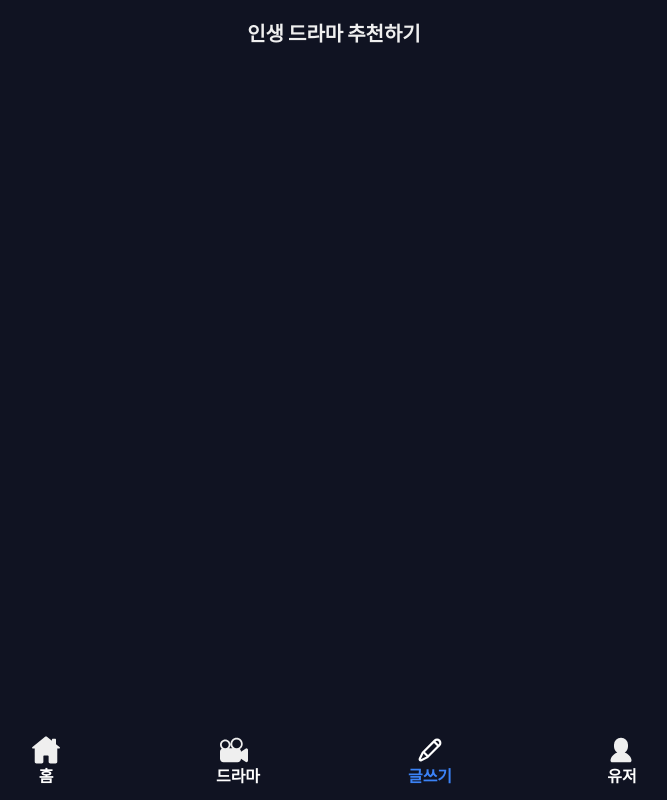
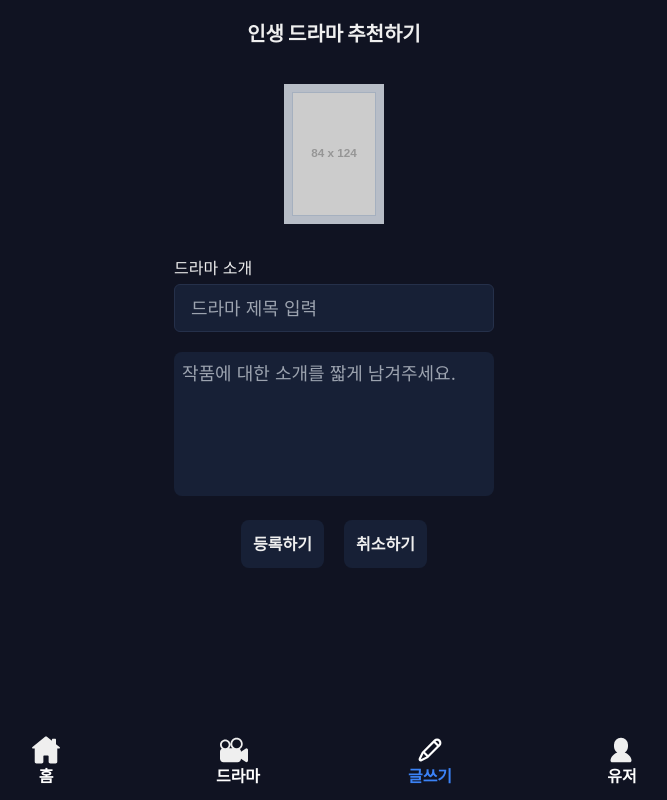
Before and after one commit to minomad/life-drama, a React (Vite) app: page /write in a window 1280 px wide. Shown: the whole page, without its empty margins (306-973 px from the left). Built offline with nearby package versions, Linux system fonts and the light colour scheme; no server answers; what pocketbase would draw is missing.

Commit message:
글쓰기 기능 추가

```diff
--- a/src/components/Input.jsx
+++ b/src/components/Input.jsx
@@ -9,7 +9,7 @@ function Input({ label, type, id, inputRef, placeholder }) {
         name={id}
         id={id}
         placeholder={placeholder}
-        className="my-1 h-12 w-80 rounded-md border border-borderColor bg-secondary p-4"
+        className="my-1 h-12 w-80 text-white text-lg rounded-md border border-borderColor bg-secondary p-4"
       />
     </div>
   );
--- a/src/components/TextArea.jsx
+++ b/src/components/TextArea.jsx
@@ -6,7 +6,7 @@ function TextArea({ textareaRef, id, placeholder }) {
       name={id}
       id={id}
       maxLength="400"
-      className="h-40 w-80 resize-none p-2 text-black"
+      className="h-36 w-80 resize-none rounded-lg bg-secondary p-2 text-lg text-white"
       placeholder={placeholder}
     ></textarea>
   );
--- a/src/pages/ReviewEdit.jsx
+++ b/src/pages/ReviewEdit.jsx
@@ -26,8 +26,8 @@ function ReviewEdit() {
     };
 
     try {
-      await createData(reviewData);
       if (confirm('리뷰를 등록하시겠습니까?')) {
+        await createData(reviewData);
         window.history.back();
       }
     } catch (error) {
--- a/src/pages/SignUp.jsx
+++ b/src/pages/SignUp.jsx
@@ -7,6 +7,7 @@ import Form from '@/components/Form';
 
 function SignUp() {
   const { createData } = usePocketData({ collection: 'users' });
+
   const idRef = useRef(null);
   const nickNameRef = useRef(null);
   const passwordRef = useRef(null);
@@ -20,6 +21,26 @@ function SignUp() {
     const password = passwordRef.current.value;
     const passwordConfirm = passwordConfirmRef.current.value;
 
+    if (!username) {
+      alert('아이디를 입력해주세요');
+      return;
+    }
+
+    if (!nickName) {
+      alert('닉네임을 입력해주세요');
+      return;
+    }
+
+    if (!password) {
+      alert('패스워드를 입력해주세요');
+      return;
+    }
+
+    if (password !== passwordConfirm) {
+      alert('비밀번호와 비밀번호 확인이 일치하지 않습니다.');
+      return;
+    }
+
     const userInfo = {
       username,
       nickName,
@@ -28,9 +49,11 @@ function SignUp() {
     };
 
     try {
-      await createData(userInfo);
-      alert('회원가입 성공');
-      window.history.back();
+      if (confirm('가입하시겠습니까?')) {
+        await createData(userInfo);
+        alert('회원가입 성공');
+        window.history.back();
+      }
     } catch (error) {
       console.log(error);
     }
@@ -42,7 +65,13 @@ function SignUp() {
       <Form onSubmit={handleRegister} addStyle={'pb-[140px]'}>
         <Input label="아이디" type="text" id="id" placeholder="아이디 입력" inputRef={idRef} />
         <Input label="닉네임" type="text" id="nickName" placeholder="닉네임 입력" inputRef={nickNameRef} />
-        <Input label="비밀번호" type="password" id="password" placeholder="비밀번호 입력" inputRef={passwordRef} />
+        <Input
+          label="비밀번호"
+          type="password"
+          id="password"
+          placeholder="비밀번호 입력 (5자리 이상)"
+          inputRef={passwordRef}
+        />
         <Input
           label="비밀번호 확인"
           type="password"
@@ -50,7 +79,7 @@ function SignUp() {
           placeholder="비밀번호 확인"
           inputRef={passwordConfirmRef}
         />
-        <div className="justify-centerr flex gap-5 pt-8">
+        <div className="flex justify-center gap-5 pt-8">
           <Button type={'submit'}>회웝가입</Button>
           <Link to="/">
             <Button hoverColor="hover:bg-rose-500">뒤로가기</Button>
--- a/src/pages/WritePage.jsx
+++ b/src/pages/WritePage.jsx
@@ -1,8 +1,76 @@
+import { useRef } from 'react';
+import { useNavigate } from 'react-router-dom';
+import { usePocketData } from '@/api/usePocketData';
+import TextArea from '@/components/TextArea';
+import Button from '@/components/Button';
+import Input from '@/components/Input';
+import Form from '@/components/Form';
 function WritePage() {
+  const { createData } = usePocketData({ collection: 'drama' });
+  const navigation = useNavigate();
+  const titleRef = useRef(null);
+  const descRef = useRef(null);
+  const imgRef = useRef(null);
+  const uploadImgRef = useRef(null);
+
+  const handleRegisterDrama = async (e) => {
+    e.preventDefault();
+
+    const formData = new FormData();
+    formData.append('title', titleRef.current.value);
+    formData.append('desc', descRef.current.value);
+    formData.append('img', imgRef.current.files[0]);
+
+    try {
+      if (confirm('등록하시겠습니까?')) {
+        await createData(formData);
+        navigation('/dramalist');
+      }
+    } catch (error) {
+      console.log(error);
+    }
+  };
+  const handleDisplayUploadImg = (e) => {
+    const imgFile = e.target.files[0];
+    const imgUrl = URL.createObjectURL(imgFile);
+    uploadImgRef.current.setAttribute('src', imgUrl);
+  };
+
   return (
-    <>
-    <h1 className="text-center font-black text-xl py-5">인생 드라마 추천하기</h1>
-    </>
-  )
+    <section>
+      <h2 className="py-5 text-center text-xl font-black">인생 드라마 추천하기</h2>
+      <Form encType="multipart/form-data" onSubmit={handleRegisterDrama}>
+        <div className="relative my-4 flex flex-col gap-2">
+          <label htmlFor="img" className="sr-only">
+            사진
+          </label>
+          <input
+            ref={imgRef}
+            onChange={handleDisplayUploadImg}
+            type="file"
+            name="img"
+            id="img"
+            accept="*.jpg,*.png,*.webp,*.avif"
+            className="absolute h-full w-full cursor-pointer opacity-0"
+            multiple
+          />
+          <div className="h-[140px] bg-slate-200/80 p-2">
+            <img
+              ref={uploadImgRef}
+              className="h-[124px] border border-slate-400/50"
+              src="https://placehold.co/84x124?text=PHOTO"
+              alt=""
+            />
+          </div>
+        </div>
+        <Input label="드라마 소개" type="text" id="title" placeholder="드라마 제목 입력" inputRef={titleRef} />
+        <TextArea id={'review'} placeholder={'작품에 대한 소개를 짧게 남겨주세요.'} textareaRef={descRef} />
+        <div className="flex gap-5 pt-2">
+          <Button type="submit">등록하기</Button>
+          <Button type="reset" hoverColor="hover:bg-rose-500">취소하기</Button>
+        </div>
+      </Form>
+    </section>
+  );
 }
-export default WritePage
+export default WritePage;
```
